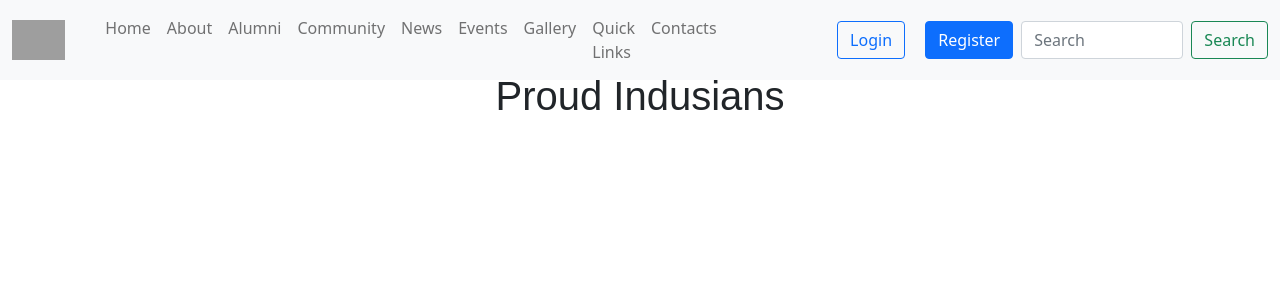
After one commit to aaryaparikh/indusalumniwebsite, a PHP site: page /html/alumni.html in a window 1280 px wide. The commit adds this page. Shown: the top 300 px of the page. Run offline with PHP 8.4, Linux system fonts and the light colour scheme; grey boxes are pictures that could not be loaded.

Commit message:
registration.php

```diff
--- /dev/null
+++ b/html/alumni.html
@@ -0,0 +1,84 @@
+<!DOCTYPE html>
+<html>
+<head>
+	<meta charset="utf-8">
+	<link rel="icon" href="https://indusuni.ac.in/wp-content/uploads/2020/08/favicon.png" />
+    <meta name="viewport" content="width=device-width, initial-scale=1, user-scalable=no" />
+    <meta name="theme-color" content="#000000" />
+    <link href="https://cdn.jsdelivr.net/npm/bootstrap@5.0.2/dist/css/bootstrap.min.css" rel="stylesheet" integrity="sha384-EVSTQN3/azprG1Anm3QDgpJLIm9Nao0Yz1ztcQTwFspd3yD65VohhpuuCOmLASjC" crossorigin="anonymous">
+    <script src="https://cdn.jsdelivr.net/npm/bootstrap@5.0.2/dist/js/bootstrap.bundle.min.js" integrity="sha384-MrcW6ZMFYlzcLA8Nl+NtUVF0sA7MsXsP1UyJoMp4YLEuNSfAP+JcXn/tWtIaxVXM" crossorigin="anonymous"></script>
+    <link rel="stylesheet" href="style.css">
+	<title>Indus Alumni</title>
+</head>
+<body>
+<nav class="navbar navbar-expand-xl navbar-light bg-light fixed-top" >
+    <div class="container-fluid">
+        <img src="https://indusuni.ac.in/wp-content/uploads/2019/04/logo.png" alt="Indus University" height="40" />
+        <a class="navbar-brand" href="#"></a>
+        <button class="navbar-toggler" type="button" data-bs-toggle="collapse" data-bs-target="#navbarSupportedContent" aria-controls="navbarSupportedContent" aria-expanded="false" aria-label="Toggle navigation">
+                        <span class="navbar-toggler-icon"></span>
+                    </button>
+        <div class="collapse navbar-collapse" id="navbarSupportedContent">
+            <ul class="navbar-nav me-auto mb-2 mb-lg-0">
+                <li class="nav-item">
+                    <a class="nav-link active" aria-current="page" href="#"></a>
+                </li>
+                <li class="nav-item">
+                    <a class="nav-link" href="../index.html">Home</a>
+                </li>
+                <li class="nav-item">
+                    <a class="nav-link" href="#">About</a>
+                </li>
+                <li class="nav-item">
+                    <a class="nav-link" href="#top">Alumni</a>
+                </li>
+                <li class="nav-item">
+                    <a class="nav-link" href="#">Community</a>
+                </li>
+                <li class="nav-item">
+                    <a class="nav-link" href="#">News</a>
+                </li>
+                <li class="nav-item">
+                    <a class="nav-link" href="#events">Events</a>
+                </li>
+                <li class="nav-item">
+                    <a class="nav-link" href="#">Gallery</a>
+                </li>
+                <li class="nav-item">
+                    <a href="#bottom" class="nav-link">Quick Links</a>
+                </li>
+                <li class="nav-item">
+                    <a class="nav-link" href="#bottom">Contacts</a>
+                </li>
+                <!--
+                            <li class="nav-item dropdown">
+                                <a class="nav-link dropdown-toggle" href="#" id="navbarDropdown" role="button" data-bs-toggle="dropdown" aria-expanded="false">
+                                    Dropdown
+                                </a>
+                                <ul class="dropdown-menu" aria-labelledby="navbarDropdown">
+                                    <li><a class="dropdown-item" href="#">Action</a></li>
+                                    <li><a class="dropdown-item" href="#">Another action</a></li>
+                                    <li><hr class="dropdown-divider" /></li>
+                                    <li><a class="dropdown-item" href="#">Something else here</a></li>
+                                </ul>
+                            </li>
+                            <li class="nav-item">
+                                <a class="nav-link disabled" href="#" tabindex="-1" aria-disabled="true">Disabled</a>
+                            </li>
+                            -->
+            </ul>
+            <div class="col-md-3 text-end">
+                <a href="html/login.html"><button type="button" class="btn btn-outline-primary m-2 ">Login</button></a>
+                <a href="html/Registration.html"><button type="button" class="btn btn-primary m-2">Register</button></a>
+            </div>
+            <form class="d-flex">
+                <input class="form-control me-2" type="search" placeholder="Search" aria-label="Search" />
+                <button class="btn btn-outline-success" type="submit">Search</button>
+            </form>
+        </div>
+    </div>
+</nav><br><br><br>
+<h1 style="font-family: sans-serif;" align="center">Proud Indusians</h1>
+
+</body>
+</html>
```
Also changed, not shown: css/registration.css (added, +18 -0 lines), css/style.css (+9 -37 lines), html/Registration.html (+15 -15 lines), html/registration1.php (added, +42 -0 lines), index.html (+68 -73 lines).
